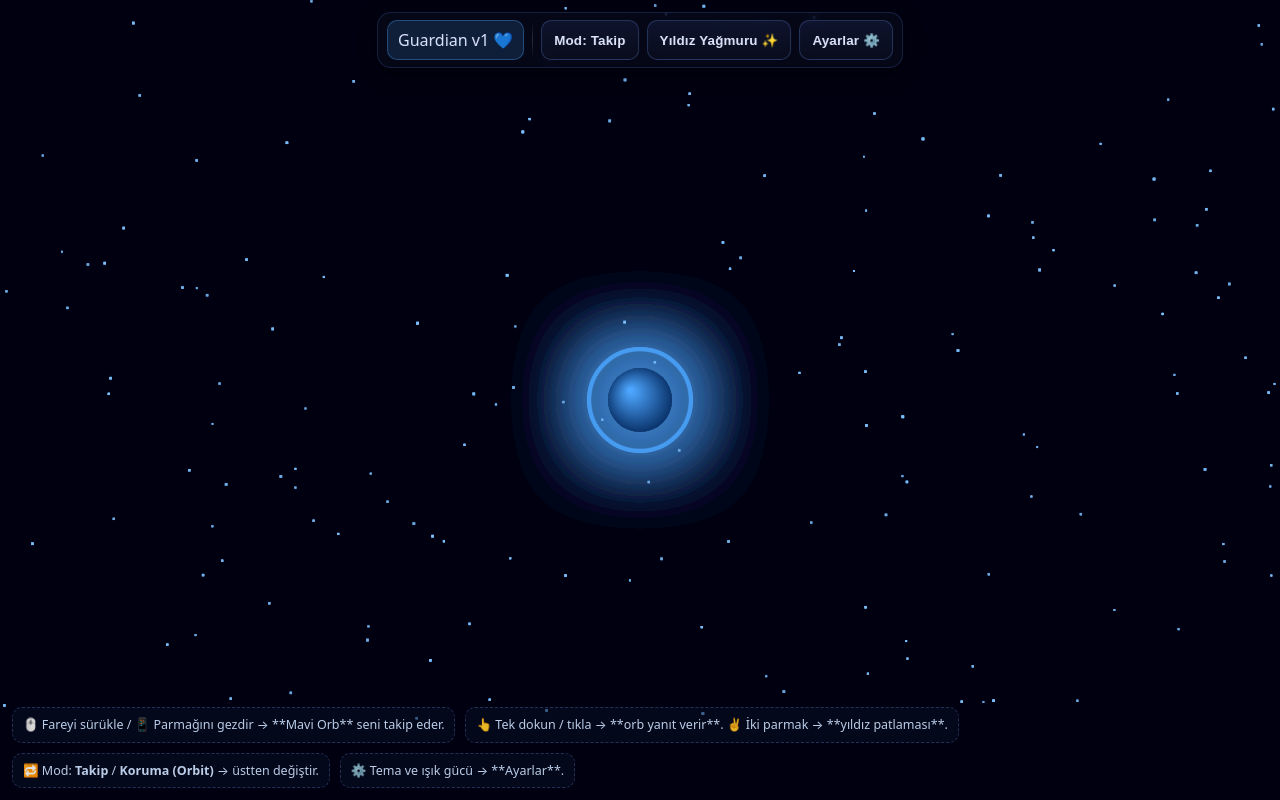
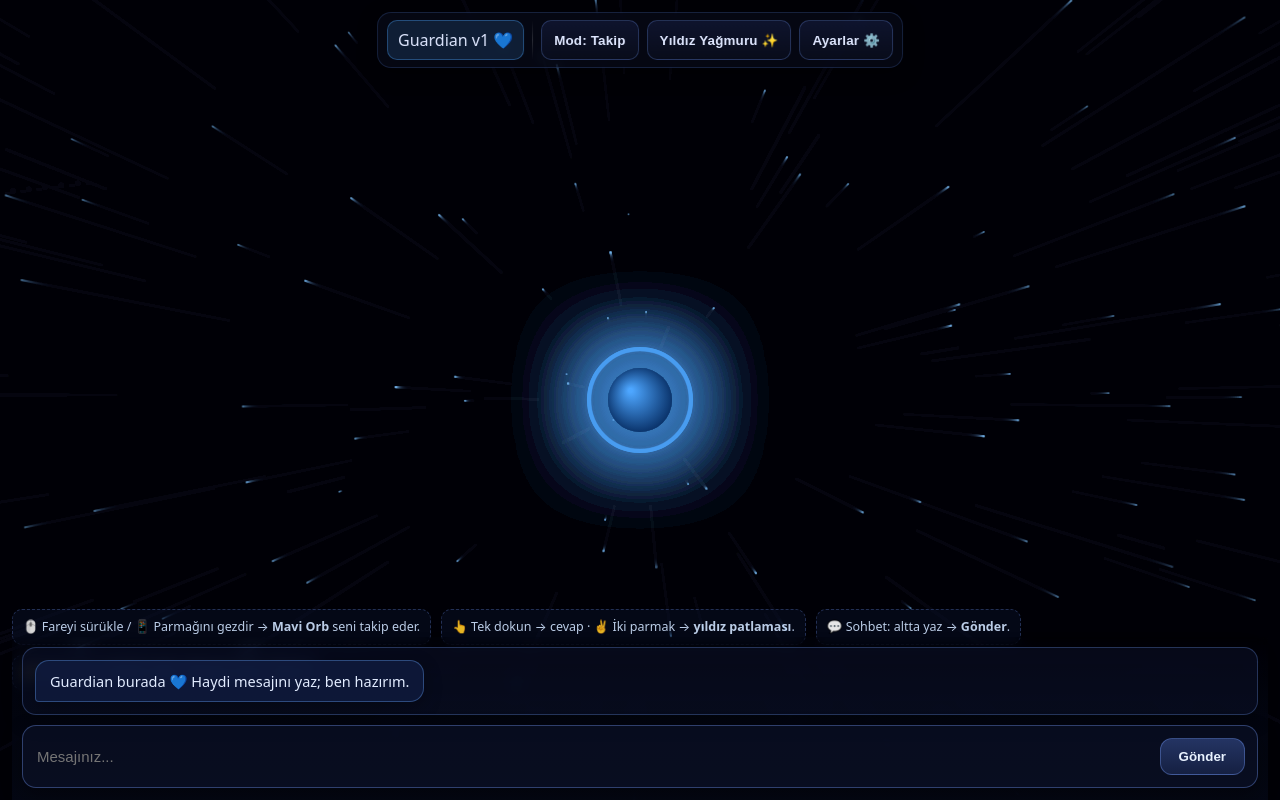
Before and after one commit to ceyhuntelci93-cloud/Banim_ki, a plain HTML site: page index.html in a window 1280 px wide. Drawn offline with Linux system fonts and the light colour scheme.

Commit message:
Integrate OpenAI-powered chat panel

```diff
--- a/index.html
+++ b/index.html
@@ -3,20 +3,25 @@
 <head>
 <meta charset="UTF-8" />
 <meta name="viewport" content="width=device-width,initial-scale=1,maximum-scale=1,user-scalable=no"/>
-<title>Mavi Banner – Guardian v1 💙</title>
+<title>Mavi Banner — Guardian Universe Alpha 💙</title>
 <style>
   :root{
     --ui-bg:#0b1020; --ui-fg:#dfe7ff; --glow:#4da6ff; --accent:#7ec3ff;
     --orb-core:#4da6ff; --orb-edge:#002255;
+    --bubble-user:#1a2a55aa; --bubble-ai:#0f1b3faa; --stroke:#6aa8ff33;
   }
-  *{box-sizing:border-box} html,body{height:100%}
+  *{box-sizing:border-box}
+  html,body{height:100%}
   body{
-    margin:0; background: radial-gradient(1200px 600px at 50% -20%,
+    margin:0;
+    background: radial-gradient(1200px 600px at 50% -20%,
       #0d1638 0%, #0a1130 40%, #070b1f 70%, #040714 100%);
-    color:var(--ui-fg); font-family: ui-sans-serif, system-ui, -apple-system, Segoe UI, Roboto, "Helvetica Neue", Arial, "Apple Color Emoji", "Segoe UI Emoji";
+    color:var(--ui-fg); font-family: ui-sans-serif, system-ui, -apple-system, "Segoe UI", Roboto, "Helvetica Neue", Arial, "Apple Color Emoji", "Segoe UI Emoji";
     overflow:hidden;
+    -webkit-tap-highlight-color: transparent;
   }
-  /* Üst mini panel */
+
+  /* HUD */
   .hud{
     position:fixed; top:12px; left:50%; transform:translateX(-50%);
     display:flex; gap:8px; padding:8px 10px; border-radius:14px;
@@ -32,12 +37,88 @@
   .btn:hover{ transform:translateY(-1px); box-shadow:0 8px 20px rgba(77,166,255,.22)}
   .badge{ padding:8px 10px; border-radius:10px; background:rgba(77,166,255,.15); border:1px solid rgba(77,166,255,.35)}
   .sep{width:1px;background:linear-gradient(180deg,transparent,rgba(255,255,255,.15),transparent)}
-  /* Alt ipuçları */
-  .tips{
-    position:fixed; left:12px; bottom:12px; right:12px; display:flex; gap:10px; flex-wrap:wrap;
-    color:#cfe3ff; font-size:12.5px; line-height:1.4; z-index:4; opacity:.9
+
+  /* Canvas full-screen */
+  canvas{position:fixed; inset:0; display:block}
+
+  /* Chat zone (new integration) */
+  #app{
+    position:fixed; left:12px; right:12px;
+    bottom:0;
+    display:flex; flex-direction:column; gap:10px;
+    padding:10px; padding-bottom: calc(12px + env(safe-area-inset-bottom));
+    background: linear-gradient(0deg, rgba(4,7,20,.95) 0%, rgba(4,7,20,.65) 60%, transparent 100%);
+    backdrop-filter: blur(8px);
+    z-index:5;
+  }
+  #chat-container{
+    flex:1 1 auto;
+    max-height:55vh;
+    overflow-y:auto;
+    padding:12px;
+    display:flex; flex-direction:column; gap:8px;
+    border-radius:14px;
+    background:rgba(12,18,40,.55);
+    border:1px solid rgba(120,160,255,.28);
+    box-shadow:0 6px 20px rgba(0,0,0,.25);
+    scrollbar-width:thin;
+  }
+  #chat-container::-webkit-scrollbar{width:8px}
+  #chat-container::-webkit-scrollbar-thumb{background:rgba(110,150,255,.25); border-radius:20px}
+  #input-area{
+    flex:0 0 auto;
+    display:flex; align-items:center; gap:10px;
+    padding:12px; border-radius:14px;
+    background:rgba(12,18,40,.65);
+    border:1px solid rgba(120,160,255,.35);
+    box-shadow:0 8px 20px rgba(0,0,0,.35);
+  }
+  #user-input{
+    flex:1; background:transparent; border:0; outline:0; color:#e8f2ff; font-size:15px;
+  }
+  #send-btn{
+    padding:10px 18px; border-radius:12px; border:1px solid rgba(120,160,255,.35);
+    font-weight:700; color:#e8f2ff; background:linear-gradient(180deg,#243463,#152042);
+    cursor:pointer; transition:.15s transform,.2s box-shadow;
+  }
+  #send-btn:hover{ transform:translateY(-1px); box-shadow:0 8px 20px rgba(77,166,255,.22)}
+  #send-btn:disabled{ opacity:.6; cursor:default; transform:none; box-shadow:none }
+
+  /* Message bubbles */
+  .bubble{
+    max-width:86%; padding:10px 14px;
+    border-radius:14px; line-height:1.4; font-size:14.5px;
+    box-shadow:0 6px 18px rgba(0,0,0,.28);
+    opacity:0; transform:translateY(10px);
+    transition:opacity .25s ease-out, transform .25s ease-out;
+  }
+  .bubble.show{opacity:1; transform:translateY(0)}
+  .bubble.user{
+    align-self:flex-end;
+    background:rgba(74,144,226,.85);
+    color:#fff;
+    border-bottom-right-radius:4px;
+    transform:translateX(16px);
+  }
+  .bubble.user.show{transform:translateX(0)}
+  .bubble.bot{
+    align-self:flex-start;
+    background:rgba(15,27,63,.82);
+    border:1px solid rgba(106,168,255,.35);
+    color:#e2ecff;
+    border-bottom-left-radius:4px;
+    transform:translateX(-16px);
+  }
+  .bubble.bot.show{transform:translateX(0)}
+
+  /* İpuçları */
+  .pill{
+    position:fixed; left:12px; right:12px;
+    bottom: calc(110px + env(safe-area-inset-bottom));
+    display:flex; gap:10px; flex-wrap:wrap; color:#cfe3ff; font-size:12.5px; line-height:1.4; z-index:4; opacity:.9
   }
   .tip{ padding:8px 10px; border-radius:10px; background:rgba(10,18,40,.55); border:1px dashed rgba(120,160,255,.3)}
+
   /* Tema seçici paneli */
   .panel{
     position:fixed; right:12px; top:60px; width:220px; padding:12px; border-radius:14px;
@@ -55,11 +136,11 @@
     animation:pop .6s ease-out forwards;
   }
   @keyframes pop{0%{transform:scale(.6); opacity:.9} 60%{transform:scale(4); opacity:.4} 100%{transform:scale(6); opacity:0}}
-  canvas{position:fixed; inset:0; display:block}
 </style>
 </head>
 <body>
-  <!-- Üst HUD -->
+
+  <!-- HUD -->
   <div class="hud" id="hud">
     <div class="badge">Guardian v1 💙</div>
     <div class="sep"></div>
@@ -67,7 +148,6 @@
     <button class="btn" id="burstBtn" title="Yıldız yağmuru">Yıldız Yağmuru ✨</button>
     <button class="btn" id="panelBtn" title="Tema / Ayarlar">Ayarlar ⚙️</button>
   </div>
-
 <!-- Ayar Paneli -->
   <div class="panel" id="panel">
     <h3>Tema</h3>
@@ -83,69 +163,67 @@
     <input id="trail" type="range" min="0.6" max="0.98" step="0.01" value="0.9" style="width:100%">
   </div>
 
+  <!-- Canvas -->
+  <canvas id="fx"></canvas>
+
   <!-- İpuçları -->
-  <div class="tips">
-    <div class="tip">🖱️ Fareyi sürükle / 📱 Parmağını gezdir → **Mavi Orb** seni takip eder.</div>
-    <div class="tip">👆 Tek dokun / tıkla → **orb yanıt verir**. ✌️ İki parmak → **yıldız patlaması**.</div>
-    <div class="tip">🔁 Mod: <b>Takip</b> / <b>Koruma (Orbit)</b> → üstten değiştir.</div>
-    <div class="tip">⚙️ Tema ve ışık gücü → **Ayarlar**.</div>
+  <div class="pill" id="tips">
+    <div class="tip">🖱️ Fareyi sürükle / 📱 Parmağını gezdir → <strong>Mavi Orb</strong> seni takip eder.</div>
+    <div class="tip">👆 Tek dokun → cevap · ✌️ İki parmak → <strong>yıldız patlaması</strong>.</div>
+    <div class="tip">💬 Sohbet: altta yaz → <strong>Gönder</strong>.</div>
+    <div class="tip">⚡ Komutlar: <b>/mode orbit</b>, <b>/theme neon</b>, <b>/burst</b></div>
   </div>
 
-  <canvas id="fx"></canvas>
+  <!-- Sohbet Alanı -->
+  <div id="app">
+    <div id="chat-container"></div>
+    <div id="input-area">
+      <input type="text" id="user-input" placeholder="Mesajınız..." autocomplete="off" />
+      <button id="send-btn" type="button">Gönder</button>
+    </div>
+  </div>
 
 <script>
 (() => {
+  /* ---------- Canvas FX / Orb ---------- */
   const canvas = document.getElementById('fx');
   const ctx = canvas.getContext('2d');
   let W = canvas.width = innerWidth;
   let H = canvas.height = innerHeight;
 
   // ---- Settings (persisted) ----
+
   const store = {
     set(k,v){ try{ localStorage.setItem('guardian:'+k, JSON.stringify(v)) }catch{} },
     get(k,def){ try{ const v=localStorage.getItem('guardian:'+k); return v?JSON.parse(v):def }catch{ return def } }
   };
   const settings = {
-    mode: store.get('mode','follow'),         // 'follow' | 'orbit'
+    mode: store.get('mode','follow'),   // 'follow' | 'orbit'
     theme: store.get('theme','ocean'),
     glow: store.get('glow',0.8),
     trail: store.get('trail',0.9)
   };
 
-  // ---- Theme presets ----
   const themes = {
-    ocean: {
-      bg: ['#0d1638','#0a1130','#070b1f','#040714'],
-      orbCore:'#4da6ff', orbEdge:'#002255', spark:'#7ec3ff',
-    },
-    neon: {
-      bg: ['#0f042b','#1c0739','#100423','#070318'],
-      orbCore:'#00ffd9', orbEdge:'#003d35', spark:'#66ffe8',
-    },
-    space:{
-      bg:['#030714','#050a1b','#02040c','#000000'],
-      orbCore:'#94b5ff', orbEdge:'#1b2f66', spark:'#e6f0ff',
-    },
-    sunrise:{
-      bg:['#160b28','#2a0f3d','#311245','#16081f'],
-      orbCore:'#ff7ad6', orbEdge:'#611a4a', spark:'#ffd2f1',
-    }
+    ocean:{ bg:['#0d1638','#0a1130','#070b1f','#040714'], orbCore:'#4da6ff', orbEdge:'#002255', spark:'#7ec3ff' },
+    neon:{  bg:['#0f042b','#1c0739','#100423','#070318'], orbCore:'#00ffd9', orbEdge:'#003d35', spark:'#66ffe8' },
+    space:{ bg:['#030714','#050a1b','#02040c','#000000'], orbCore:'#94b5ff', orbEdge:'#1b2f66', spark:'#e6f0ff' },
+    sunrise:{bg:['#160b28','#2a0f3d','#311245','#16081f'], orbCore:'#ff7ad6', orbEdge:'#611a4a', spark:'#ffd2f1' }
   };
 
   function applyTheme(name){
-    const t = themes[name] || themes.ocean;
-    document.body.style.background = `radial-gradient(1200px 600px at 50% -20%,
-      ${t.bg[0]} 0%, ${t.bg[1]} 40%, ${t.bg[2]} 70%, ${t.bg[3]} 100%)`;
-    css.orbCore = t.orbCore;
-    css.orbEdge = t.orbEdge;
-    css.spark = t.spark;
+    const t = themes[name]||themes.ocean;
+    document.body.style.background =
+      `radial-gradient(1200px 600px at 50% -20%, ${t.bg[0]} 0%, ${t.bg[1]} 40%, ${t.bg[2]} 70%, ${t.bg[3]} 100%)`;
+    css.orbCore=t.orbCore;
+    css.orbEdge=t.orbEdge;
+    css.spark=t.spark;
     [...document.querySelectorAll('.chip')].forEach(c=>{
       c.classList.toggle('active', c.dataset.theme===name);
     });
     settings.theme=name; store.set('theme',name);
   }
-
-  // ---- UI refs ----
+  // HUD refs
   const modeBtn = document.getElementById('modeBtn');
   const burstBtn = document.getElementById('burstBtn');
   const panelBtn = document.getElementById('panelBtn');
@@ -249,80 +327,191 @@
   function tick(t){
     requestAnimationFrame(tick);
 
-    // Trail “motion blur”
-    ctx.fillStyle = `rgba(5, 8, 20, ${1-settings.trail})`;
+
+  // Trail motion blur
+  ctx.fillStyle = `rgba(5, 8, 12, ${1-settings.trail})`;
   ctx.fillRect(0,0,W,H);
+// 🌌 Galaksi yıldızları - 3D derinlikli hareket
+for (const s of stars) {
+  s.a += 0.002 + (1 - s.z) * 0.002;
+  s.z -= 0.0010;
+  if (s.z < 0.5) {
+    s.z = 1.0;
+    s.x = Math.random() * W;
+    s.y = Math.random() * H;
+  }
 
-    // background parallax stars
-    for(const s of stars){
-      s.a += 0.002 + (1-s.z)*0.002;
-      const tw = (Math.sin(s.a*3)*.5+.5)*s.tw;
-      const y = s.y + Math.sin(s.a)*3*s.z;
-      ctx.globalAlpha = .35 + tw;
+  const tw = (Math.sin(s.a * 3) * 0.5 + 0.5) * s.tw;
+  const px = (s.x - W / 2) * (1 / s.z) + W / 2;
+  const py = (s.y - H / 2) * (1 / s.z) + H / 2;
+  const size = (1.2 + s.z * 1.4) * (1.6 - s.z);
+
+  ctx.globalAlpha = 0.25 + tw * (1 - s.z);
   ctx.fillStyle = css.spark;
-      ctx.fillRect(s.x, y, 1.2+s.z*1.4, 1.2+s.z*1.4);
+  ctx.fillRect(px, py, size, size);
 }
 ctx.globalAlpha = 1;
 
-    // Companion physics
+// 🌠 Meteor geçişleri
+if (Math.random() < 0.004) {
+  const mx = Math.random() * W;
+  const my = Math.random() * H * 0.6;
+  const mvx = -6 - Math.random() * 3;
+  const mvy = 1 + Math.random() * 2;
+  sparks.push({
+    x: mx, y: my, vx: mvx, vy: mvy,
+    life: 1.0, size: 2.5, meteor: true
+  });
+}
+
+// 🔥 Meteorları çiz
+for (let i = sparks.length - 1; i >= 0; i--) {
+  const p = sparks[i];
+  p.x += p.vx;
+  p.y += p.vy;
+  p.life -= 0.01;
+
+  if (p.life <= 0 || p.x < 0 || p.y > H) {
+    sparks.splice(i, 1);
+    continue;
+  }
+
+  if (p.meteor) {
+    const grad = ctx.createLinearGradient(p.x, p.y, p.x - p.vx * 8, p.y - p.vy * 8);
+    grad.addColorStop(0, css.spark);
+    grad.addColorStop(1, 'transparent');
+    ctx.globalAlpha = p.life * 0.9;
+    ctx.fillStyle = grad;
+    ctx.fillRect(p.x, p.y, 5, 2);
+  }
+}
+ctx.globalAlpha = 1;
+
+  // ⚙️ physics (orb hareketi)
   if(settings.mode==='follow'){
     const dx = (pointer.x||W*0.5)-orb.x;
     const dy = (pointer.y||H*0.5)-orb.y;
-      orb.vx += dx*0.012; orb.vy += dy*0.012;
-    }else{ // orbit mode
+    orb.vx += dx*0.012;
+    orb.vy += dy*0.012;
+  }else{
     const cx = (pointer.x||W*0.5), cy=(pointer.y||H*0.5);
     orb.orbitAngle += 0.03;
     const tx = cx + Math.cos(orb.orbitAngle)*orb.orbitR;
     const ty = cy + Math.sin(orb.orbitAngle)*orb.orbitR;
-      orb.vx += (tx-orb.x)*0.06; orb.vy += (ty-orb.y)*0.06;
+    orb.vx += (tx-orb.x)*0.05;
+    orb.vy += (ty-orb.y)*0.05;
   }
-    // damping
-    orb.vx *= 0.86; orb.vy *= 0.86; orb.x += orb.vx; orb.y += orb.vy;
+  orb.vx *= 0.86;
+  orb.vy *= 0.86;
+  orb.x += orb.vx;
+  orb.y += orb.vy;
 
-    // soft bounds
-    if(orb.x<orb.r) { orb.vx+= (orb.r-orb.x)*0.08 }
-    if(orb.x>W-orb.r){ orb.vx-= (orb.x-(W-orb.r))*0.08 }
-    if(orb.y<orb.r) { orb.vy+= (orb.r-orb.y)*0.08 }
-    if(orb.y>H-orb.r){ orb.vy-= (orb.y-(H-orb.r))*0.08 }
-
-    // Draw sparks
+    // sparks
     for(let i=sparks.length-1;i>=0;i--){
       const p=sparks[i]; p.x+=p.vx; p.y+=p.vy; p.vx*=0.985; p.vy*=0.985; p.life-=0.016;
-      if(p.life<=0 || p.x<0||p.x>W||p.y<0||p.y>H){ sparks.splice(i,1); continue; }
+      if(p.life<=0||p.x<0||p.x>W||p.y<0||p.y>H){sparks.splice(i,1);continue;}
       ctx.globalCompositeOperation='lighter';
-      ctx.globalAlpha = p.life*settings.glow;
-      ctx.fillStyle = css.spark;
+      ctx.globalAlpha=p.life*settings.glow; ctx.fillStyle=css.spark;
       ctx.beginPath(); ctx.arc(p.x,p.y,p.size,0,Math.PI*2); ctx.fill();
-      ctx.globalCompositeOperation='source-over'; ctx.globalAlpha = 1;
+      ctx.globalCompositeOperation='source-over'; ctx.globalAlpha=1;
     }
 
-    // Orb glow / body
-    const grd = ctx.createRadialGradient(orb.x-orb.r*0.3, orb.y-orb.r*0.3, 2, orb.x, orb.y, orb.r*1.2);
-    grd.addColorStop(0, css.orbCore);
-    grd.addColorStop(1, css.orbEdge);
-    ctx.shadowBlur = 40 + settings.glow*60;
-    ctx.shadowColor = css.orbCore;
-    ctx.fillStyle = grd;
-    ctx.beginPath(); ctx.arc(orb.x,orb.y,orb.r,0,Math.PI*2); ctx.fill();
-    ctx.shadowBlur = 0;
+    // orb
+    const grd=ctx.createRadialGradient(orb.x-orb.r*0.3,orb.y-orb.r*0.3,2,orb.x,orb.y,orb.r*1.2);
+    grd.addColorStop(0,css.orbCore); grd.addColorStop(1,css.orbEdge);
+    ctx.shadowBlur=40+settings.glow*60; ctx.shadowColor=css.orbCore;
+    ctx.fillStyle=grd; ctx.beginPath(); ctx.arc(orb.x,orb.y,orb.r,0,Math.PI*2); ctx.fill();
+    ctx.shadowBlur=0;
 
-    // Halo
-    const haloR = orb.r*(1.6 + Math.sin(t/400)*0.06);
-    ctx.globalAlpha = 0.25 + settings.glow*0.35 + flash*0.25;
+    const haloR = orb.r * (1.6 + Math.sin(t / 400) * 0.06);
+
+// --- Heartbeat Glow Effect ---
+let heartPhase = Math.sin(t / 300); // kalp ritmi dalgası
+let heartGlow = (heartPhase * 0.5 + 0.5) * 0.25; // 0–0.25 arası titreşim
+if (pointer.active) heartGlow += 0.20; // dokununca daha yoğun parlıyor
+
+ctx.globalAlpha = 0.25 + settings.glow * 0.35 + heartGlow + flash * 0.25;
 ctx.strokeStyle = css.orbCore;
 ctx.lineWidth = 4;
-    ctx.beginPath(); ctx.arc(orb.x,orb.y,haloR,0,Math.PI*2); ctx.stroke();
+ctx.beginPath();
+ctx.arc(orb.x, orb.y, haloR, 0, Math.PI * 2);
+ctx.stroke();
 ctx.globalAlpha = 1;
 flash *= 0.92;
   }
   requestAnimationFrame(tick);
 
-  // keyboard quick actions (desktop)
-  addEventListener('keydown', (e)=>{
+  addEventListener('keydown',(e)=>{
     if(e.key===' '){ e.preventDefault(); toggleMode(); }
-    if(e.key==='b' || e.key==='B'){ burst(); }
-    if(e.key==='h' || e.key==='H'){ panel.style.display = panel.style.display==='none' || !panel.style.display ? 'grid':'none'; }
+    if(e.key.toLowerCase()==='b'){ burst(); }
   });
+
+  /* ---------- Chat (OpenAI API) ---------- */
+  const chatContainer = document.getElementById('chat-container');
+  const userInput = document.getElementById('user-input');
+  const sendBtn = document.getElementById('send-btn');
+  const tips = document.getElementById('tips');
+
+  const OPENAI_API_KEY = "YOUR_OPENAI_API_KEY_HERE";
+  const API_URL = "https://api.openai.com/v1/chat/completions";
+
+  const messages = [
+    { role: "system", content: "Assistant is a helpful AI integrated into Guardian v1 interface." }
+  ];
+
+  function hideTips(){ if(tips) tips.style.display='none'; }
+
+  function addMessage(content, sender){
+    const msgDiv = document.createElement('div');
+    msgDiv.className = 'bubble ' + (sender === 'user' ? 'user' : 'bot');
+    msgDiv.textContent = content;
+    chatContainer.appendChild(msgDiv);
+    requestAnimationFrame(()=> msgDiv.classList.add('show'));
+    chatContainer.scrollTop = chatContainer.scrollHeight + 9999;
+  }
+
+  async function sendMessage(){
+    const text = userInput.value.trim();
+    if(!text) return;
+    hideTips();
+    addMessage(text, 'user');
+    messages.push({ role: 'user', content: text });
+    userInput.value = '';
+    userInput.focus();
+    sendBtn.disabled = true;
+    burst();
+    try{
+      const response = await fetch(API_URL, {
+        method: 'POST',
+        headers: {
+          'Content-Type': 'application/json',
+          'Authorization': `Bearer ${OPENAI_API_KEY}`
+        },
+        body: JSON.stringify({
+          model: 'gpt-3.5-turbo',
+          messages
+        })
+      });
+      if(!response.ok){
+        throw new Error(`API error: ${response.status}`);
+      }
+      const data = await response.json();
+      const reply = data.choices?.[0]?.message?.content?.trim() || '⚠️ Yanıt alınamadı.';
+      addMessage(reply, 'bot');
+      messages.push({ role: 'assistant', content: reply });
+      flash = 1;
+    }catch(err){
+      console.error('Error fetching from OpenAI API:', err);
+      addMessage('⚠️ Bir hata oluştu. Lütfen daha sonra tekrar deneyin.', 'bot');
+    }finally{
+      sendBtn.disabled = false;
+    }
+  }
+
+  sendBtn.addEventListener('click', sendMessage);
+  userInput.addEventListener('keyup', e => { if(e.key === 'Enter') sendMessage(); });
+
+  addMessage('Guardian burada 💙 Haydi mesajını yaz; ben hazırım.', 'bot');
 })();
 </script>
 </body>
```
Lines whose indentation alone changed are shown as unchanged.
